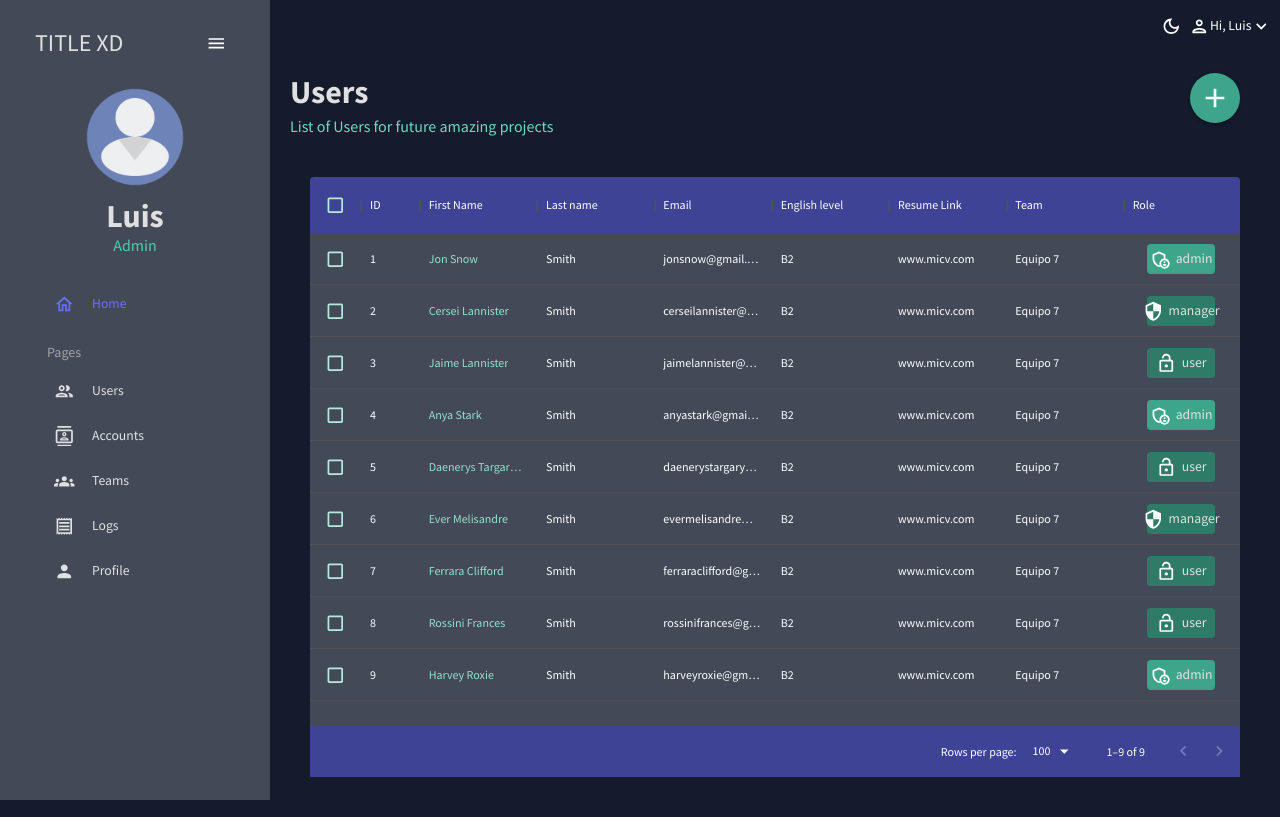
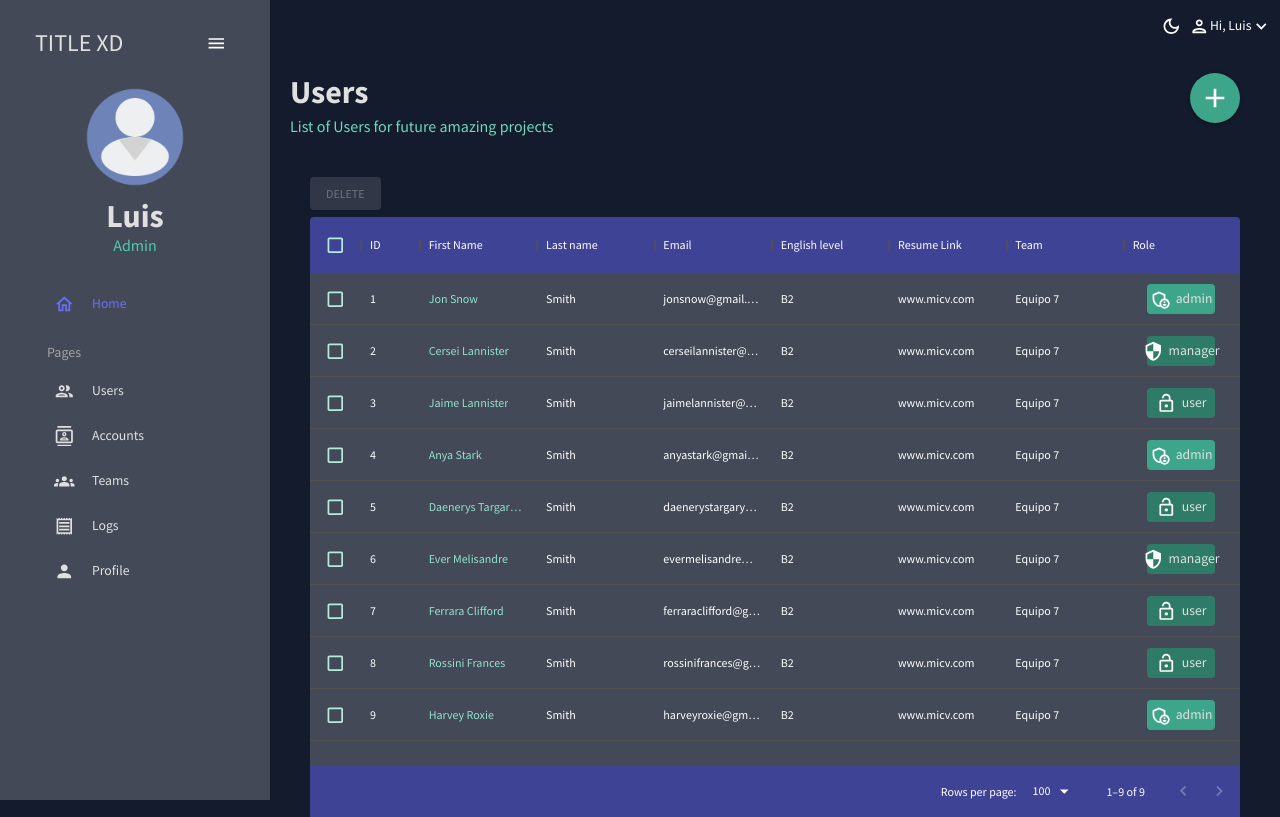
Before and after one commit to chepoluis/client-user-manager, a React (Create React App) app: page /users in a window 1280 px wide. Built offline with nearby package versions, Linux system fonts and the light colour scheme.

Commit message:
delete row (#12)

```diff
--- a/src/components/Table.jsx
+++ b/src/components/Table.jsx
@@ -1,10 +1,23 @@
-import { Box, useTheme } from "@mui/material";
+import { Box, Button, useTheme } from "@mui/material";
 import { DataGrid } from "@mui/x-data-grid";
+import { useState } from "react";
 import { tokens } from "../theme";
 
-const Table = ({ columns, data, handleEditClick }) => {
+const Table = ({ columns, data, handleEditClick, isDeleteEnabled = true }) => {
   const theme = useTheme();
   const colors = tokens(theme.palette.mode);
+
+  const [selectedRows, setSelectedRows] = useState([]);
+
+  const handleSelectionChange = (newSelection) => {
+    console.log(newSelection);
+    // setSelectedRows(newSelection.rows);
+    setSelectedRows(newSelection);
+  };
+
+  const handleDeleteClick = () => {
+    // Implement delete logic here, using the selectedRows array
+  };
 
   return (
     <Box m="20px">
@@ -37,7 +50,35 @@ const Table = ({ columns, data, handleEditClick }) => {
           },
         }}
       >
-        <DataGrid onCellDoubleClick={handleEditClick} checkboxSelection rows={data} columns={columns} />
+        {/* {selectedRows.length > 0 && (
+          <Button style={{
+            marginBottom: "7px"
+          }} variant="contained" color="error" onClick={handleDeleteClick}>
+            Delete
+          </Button>
+        )} */}
+        {isDeleteEnabled && (
+          <Button
+            style={{
+              marginBottom: "7px",
+            }}
+            variant="contained"
+            color="error"
+            onClick={handleDeleteClick}
+            disabled={selectedRows.length === 0}
+          >
+            Delete
+          </Button>
+        )}
+
+        <DataGrid
+          onCellDoubleClick={handleEditClick}
+          checkboxSelection={isDeleteEnabled}
+          rows={data}
+          columns={columns}
+          onSelectionModelChange={handleSelectionChange}
+          // selectionModel={selectedRows.map((row) => row)}
+        />
       </Box>
     </Box>
   );
--- a/src/scenes/logs/index.jsx
+++ b/src/scenes/logs/index.jsx
@@ -7,7 +7,7 @@ const Logs = () => {
   // TODO: Review the model on the backend, to add the new fields on the frontend
   // TODO: add filters
   const columns = [
-    { field: "id", headerName: "ID", flex: 0.5 },
+    { field: "id", headerName: "ID", flex: 0.1 },
     {
       field: "date",
       headerName: "Date",
@@ -23,7 +23,7 @@ const Logs = () => {
   return (
     <Box m="20px">
       <Header title="Logs" subtitle="Logs :p" />
-      <Table columns={columns} data={mockDataLogs} />
+      <Table columns={columns} data={mockDataLogs} isDeleteEnabled={false}/>
     </Box>
   );
 };
--- a/src/scenes/profile/Profile.jsx
+++ b/src/scenes/profile/Profile.jsx
@@ -53,7 +53,7 @@ export const Profile = () => {
               flexDirection="column"
               gap="30px"
             >
-              <Box display="flex" justifyContent="space-between">
+              <Box display="flex">
                 <TextField
                   fullWidth
                   variant="filled"
@@ -73,7 +73,7 @@ export const Profile = () => {
                   sx={{
                     color: `${colors.letters}`,
                     fontSize: "20px",
-                    marginRight: "40px",
+                    marginLeft: "50px",
                   }}
                 >
                   Link to my CV
@@ -123,7 +123,7 @@ export const Profile = () => {
             </Box>
 
             {/* Show and hide the button?? */}
-            <Box display="flex" justifyContent="end" mt="20px">
+            <Box display="flex" mt="20px">
               <Button type="submit" color="secondary" variant="contained">
                 Save changes
               </Button>
```
